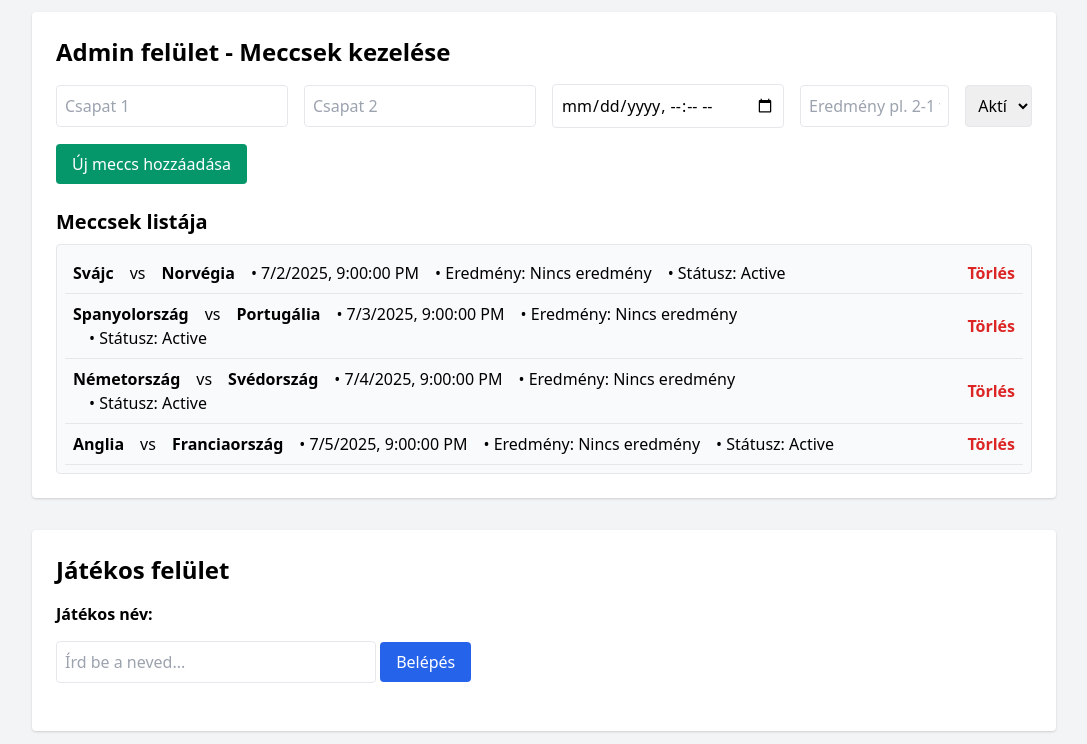
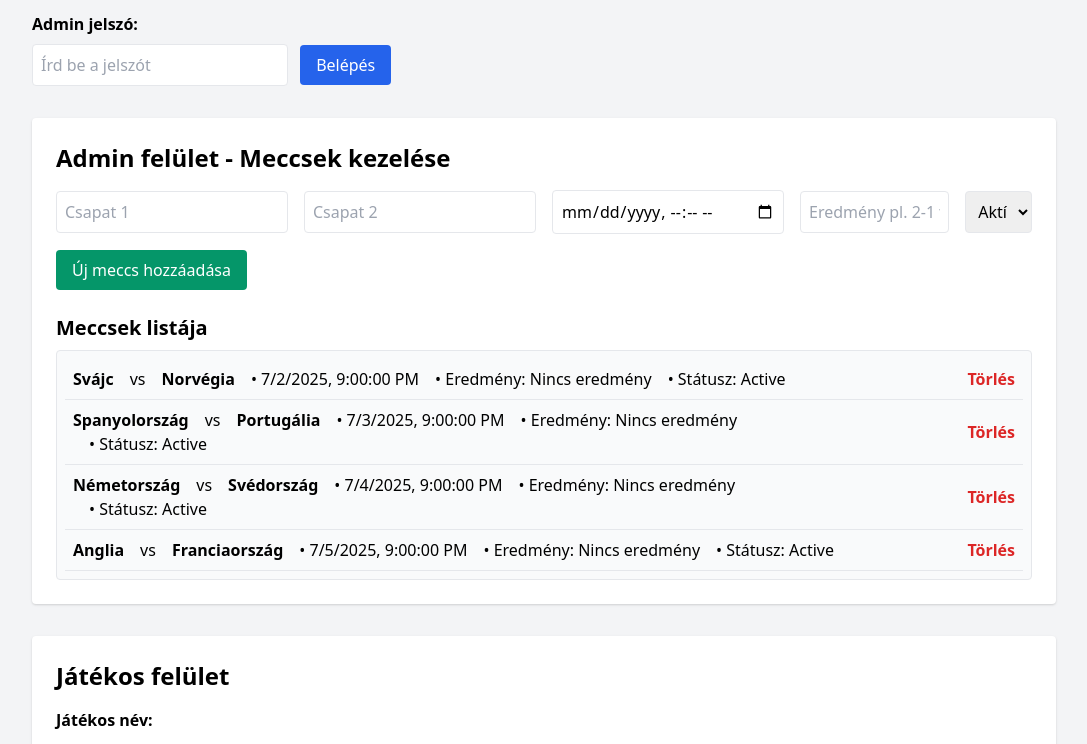
Before and after one commit to Higi23/Foci-tippek, a plain HTML site: page index.html in a window 1280 px wide. Shown: the part 84-828 px from the top of the page, without its empty margins (96-1183 px from the left). Drawn offline with nearby package versions, Linux system fonts and the light colour scheme.

Commit message:
Add files via upload
index2

```diff
--- a/index.html
+++ b/index.html
@@ -13,6 +13,20 @@
   <div class="max-w-5xl mx-auto space-y-8">
 
     <h1 class="text-4xl font-bold mb-6 text-center">Női Foci EB 2025 Tippjáték</h1>
+    <!-- 🔐 Admin belépés -->
+    <div id="adminLogin" class="mb-6">
+      <label for="adminPassword" class="block mb-2 font-semibold">Admin jelszó:</label>
+      <input id="adminPassword" type="password" placeholder="Írd be a jelszót" class="border p-2 rounded w-64">
+      <button onclick="checkAdminPassword()" class="bg-blue-600 text-white px-4 py-2 rounded ml-2">Belépés</button>
+      <p id="adminError" class="text-red-600 mt-2 hidden">Hibás jelszó!</p>
+    </div>
+
+    <div id="adminPanel" class="hidden mb-6">
+      <h2 class="text-2xl font-semibold mb-2">🔧 Admin szekció</h2>
+      <p class="mb-4 text-gray-700">Itt lehet majd meccseket szerkeszteni (pl. új meccs hozzáadás).</p>
+      <!-- Későbbi admin funkciók ide jönnek -->
+    </div>
+
 
     <!-- Admin szekció -->
     <section id="adminSection" class="bg-white p-6 rounded shadow">
@@ -422,6 +436,16 @@
   // --- Inicializálás ---
   renderMatchesList();
   renderLeaderboard();
+  function checkAdminPassword() {
+    const input = document.getElementById("adminPassword").value;
+    const error = document.getElementById("adminError");
+    if (input === "admin123") {
+      document.getElementById("adminLogin").classList.add("hidden");
+      document.getElementById("adminPanel").classList.remove("hidden");
+    } else {
+      error.classList.remove("hidden");
+    }
+  }
 
 </script>
 </body>
```
